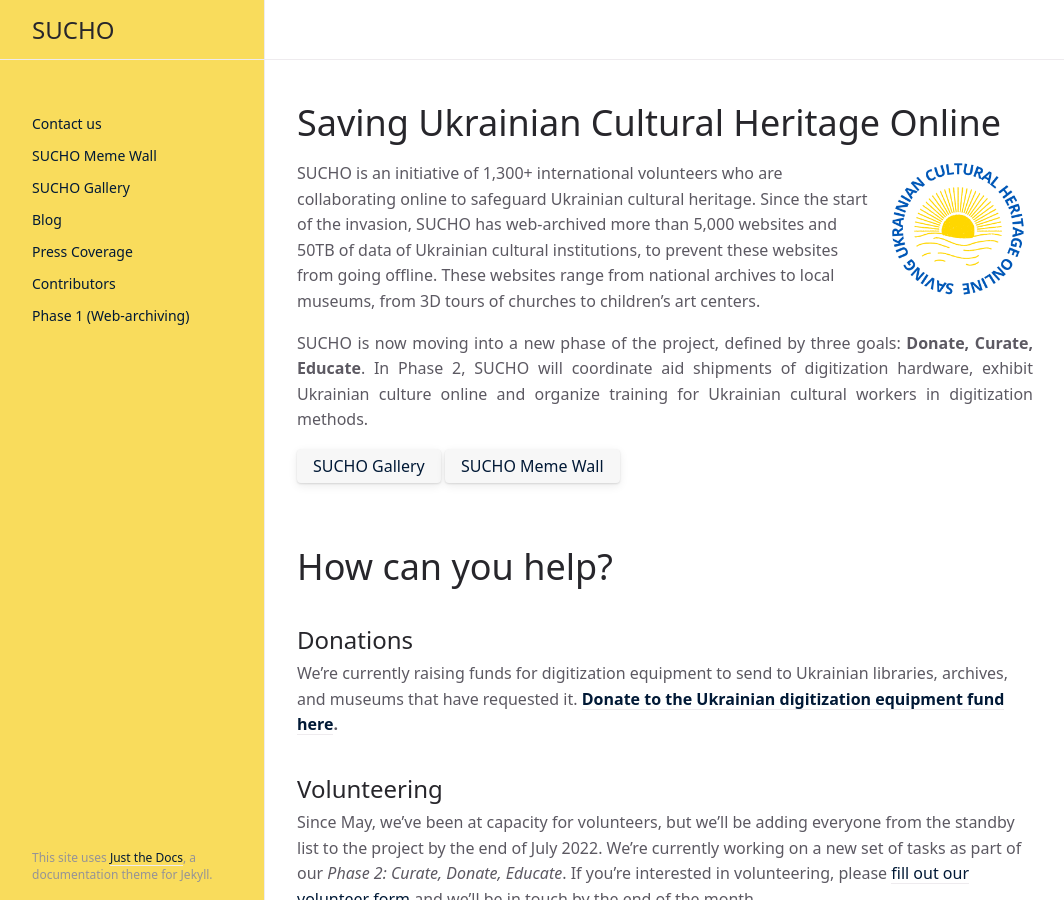
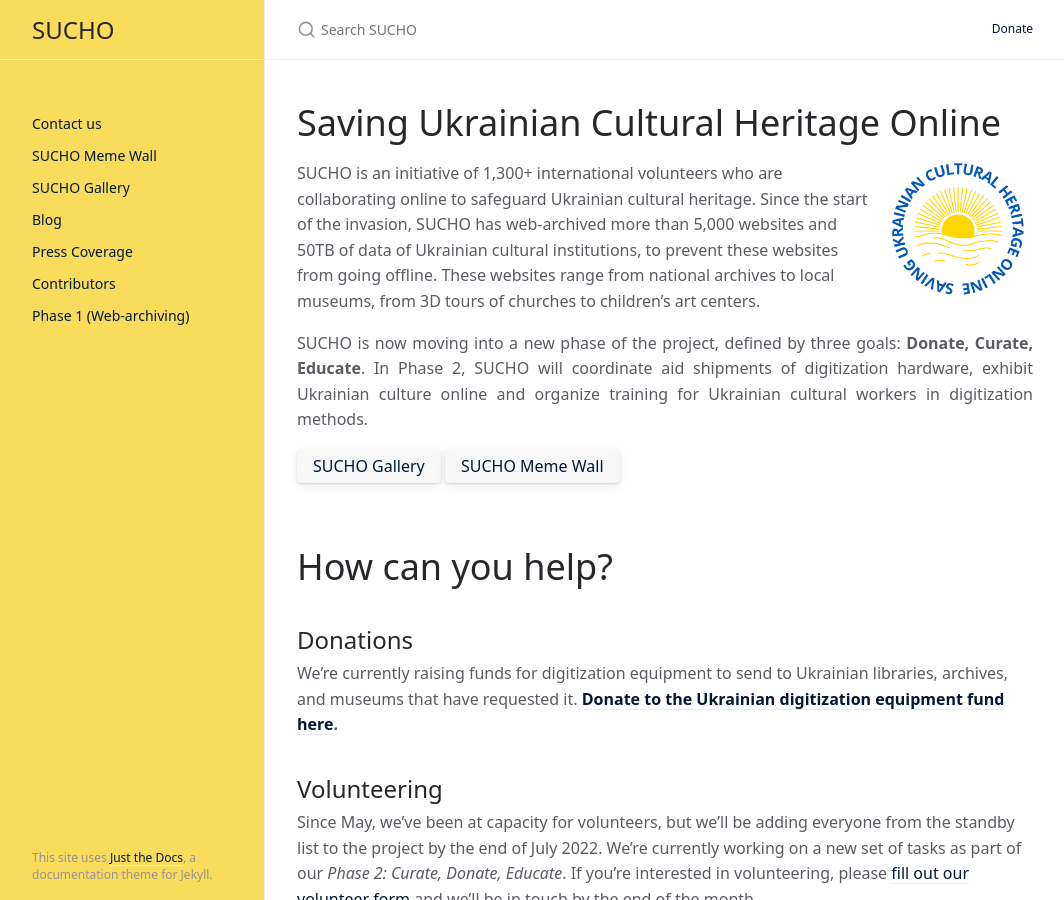
Before and after one commit to sucho-archiving/sucho-archiving.github.io, a Jekyll site: the page built from index.md, in a window 1280 px wide and 900 px high. Shown: the whole window, without its empty margins (107-1171 px from the left). Built offline with Jekyll 4.4.1, drawn with Linux system fonts in a browser that asks for light colours.

Commit message:
Re-enabled search and Aux links

```diff
--- a/_config.yml
+++ b/_config.yml
@@ -35,7 +35,7 @@
 
 # Enable or disable the site search
 # Supports true (default) or false
-search_enabled: false
+search_enabled: true
 search:
   # Split pages into sections that can be searched individually
   # Supports 1 - 6, default: 2
@@ -65,6 +65,8 @@
 
 # Aux links for the upper right navigation
 aux_links:
+  "Donate":
+    - "https://opencollective.com/sucho"
 
 # Makes Aux links open in a new tab. Default is false
 aux_links_new_tab: true
```
